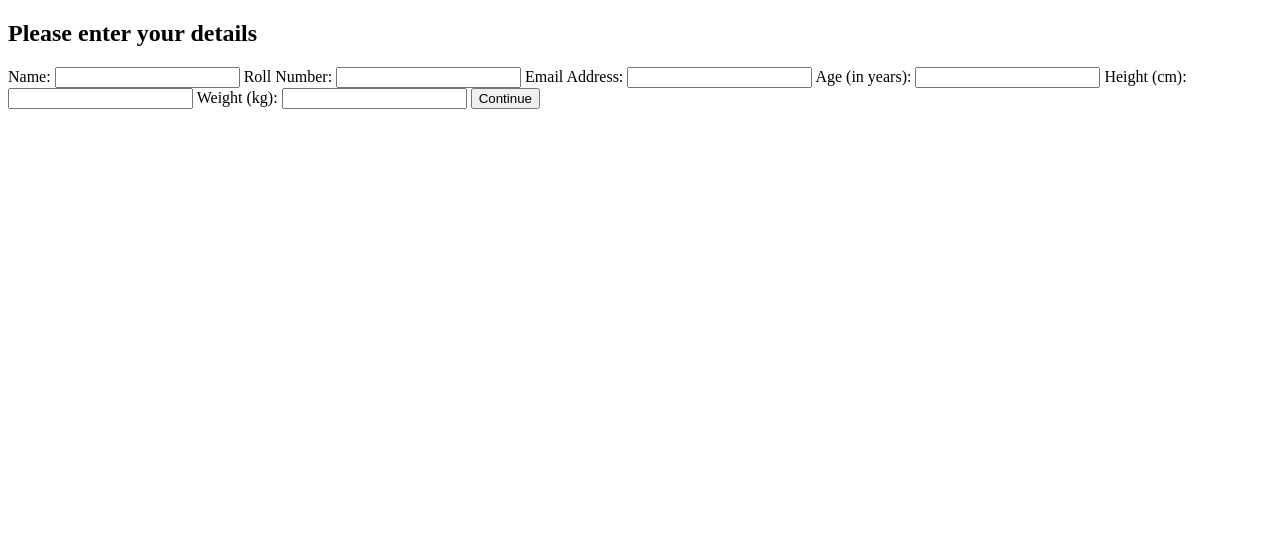
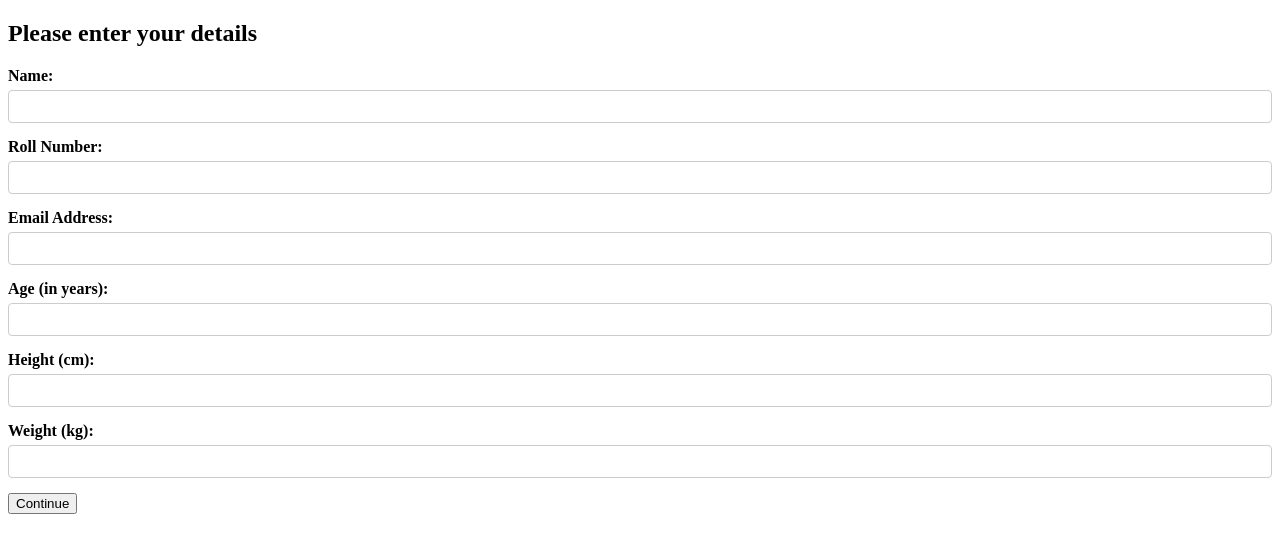
Before and after one commit to adityamishraaaa/RiM, a plain HTML site: page user-details.html in a window 1280 px wide. Drawn offline with Linux system fonts and the light colour scheme.

Commit message:
Update user-details.html

```diff
--- a/user-details.html
+++ b/user-details.html
@@ -8,28 +8,59 @@
   />
   <title>User Details - RiM</title>
   <link rel="stylesheet" href="styles.css" />
+  <style>
+    /* You can move this into styles.css if you like */
+    .field {
+      display: flex;
+      flex-direction: column; /* Label and input on separate lines */
+      margin-bottom: 15px;    /* Vertical spacing between fields */
+    }
+
+    .field label {
+      font-weight: bold;
+      margin-bottom: 5px;
+    }
+
+    .field input {
+      padding: 8px;
+      border: 1px solid #ccc;
+      border-radius: 4px;
+    }
+  </style>
 </head>
 <body>
   <div class="container screen2">
     <h2>Please enter your details</h2>
     <form id="user-form">
+      <div class="field">
         <label for="name">Name:</label>
         <input type="text" id="name" required />
+      </div>
 
+      <div class="field">
         <label for="roll">Roll Number:</label>
         <input type="text" id="roll" required />
+      </div>
 
+      <div class="field">
         <label for="email">Email Address:</label>
         <input type="email" id="email" required />
+      </div>
 
+      <div class="field">
         <label for="age">Age (in years):</label>
         <input type="number" id="age" min="1" required />
+      </div>
 
+      <div class="field">
         <label for="height">Height (cm):</label>
         <input type="number" id="height" min="1" required />
+      </div>
 
+      <div class="field">
         <label for="weight">Weight (kg):</label>
         <input type="number" id="weight" min="1" required />
+      </div>
 
       <button class="btn" type="submit">Continue</button>
     </form>
```
Lines whose indentation alone changed are shown as unchanged.
